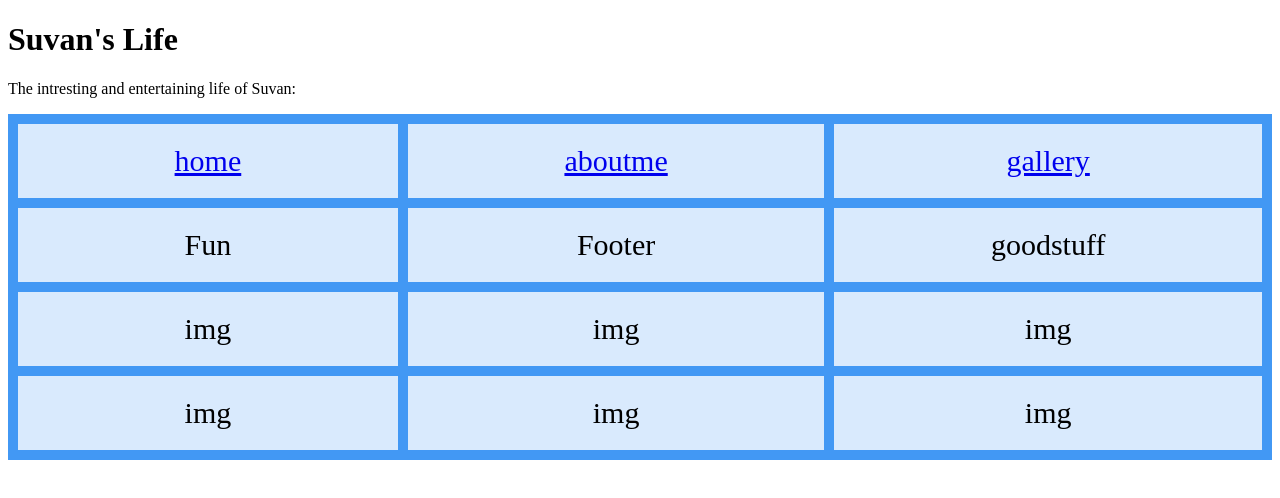
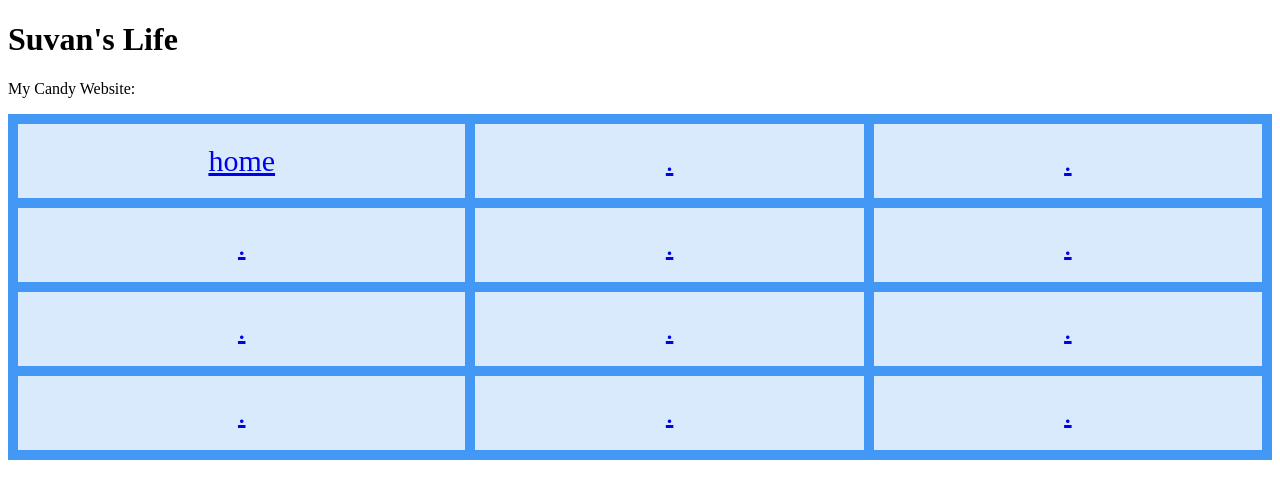
Before and after one commit to suvanslife/suvanslife.github.io, a plain HTML site: page index.html in a window 1280 px wide. Drawn offline with Linux system fonts and the light colour scheme.

Commit message:
Update index.html

```diff
--- a/index.html
+++ b/index.html
@@ -9,21 +9,21 @@
 
   <h1>Suvan's Life</h1>
 
-  <p>The intresting and entertaining life of Suvan:</p>
+  <p>My Candy Website:</p>
 
   <div class="grid-container">
     <div class="item1"><a href="https://suvanslife.github.io">home</a></div>
-    <div class="item2"><a href="aboutme.html">aboutme</a></div>
-    <div class="item3"><a href="gallery.html">gallery</a></div>
-    <div class="item4">Fun</div>
-    <div class="item5">Footer</div>
-    <div class="item6">goodstuff</div>
-    <div class="item7">img</div>
-    <div class="item8">img</div>
-    <div class="item9">img</div>
-    <div class="item10">img</div>
-    <div class="item11">img</div>
-    <div class="item12">img</div>
+    <div class="item2"><a href="Acuqua Widgets.jpg">.</a></div>
+    <div class="item3"><a href="Black Widgets.jpg">.</a></div>
+    <div class="item4"><a href="Blue Widgets.jpg">.</a></div>
+    <div class="item5"><a href="Chocolate Widgets.jpg ">.</a></div>
+    <div class="item6"><a href="Emerald Widgets.jpg">.</a></div>
+    <div class="item7"><a href="Green Widgets.jpg">.</a></div>
+    <div class="item8"><a href="aboutme.html">.</a></div>
+    <div class="item9"><a href="aboutme.html">.</a></div>
+    <div class="item10"><a href="aboutme.html">.</a></div>
+    <div class="item11"><a href="aboutme.html">.</a></div>
+    <div class="item12"><a href="aboutme.html">.</a></div>
   </div>
 
 </body>
```
